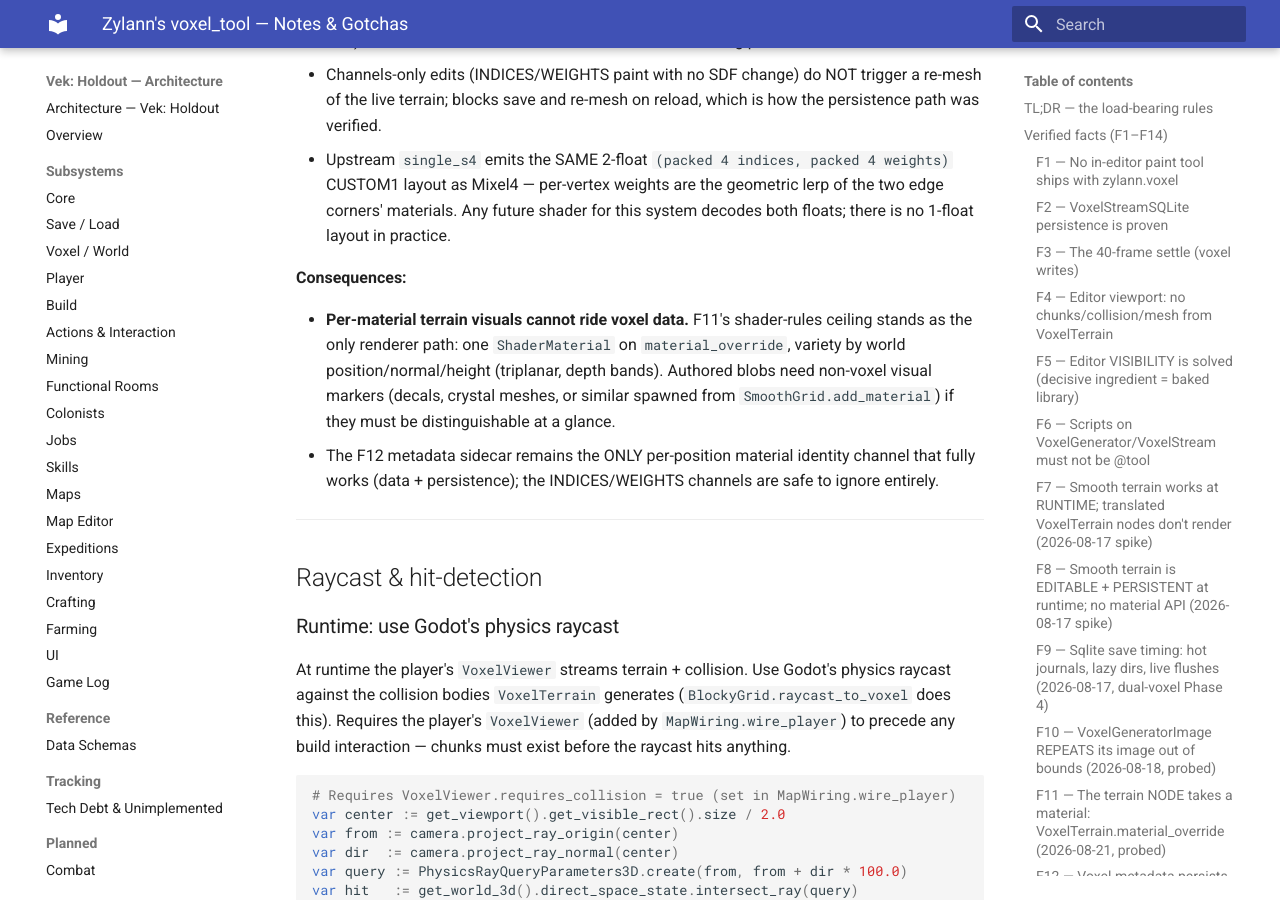
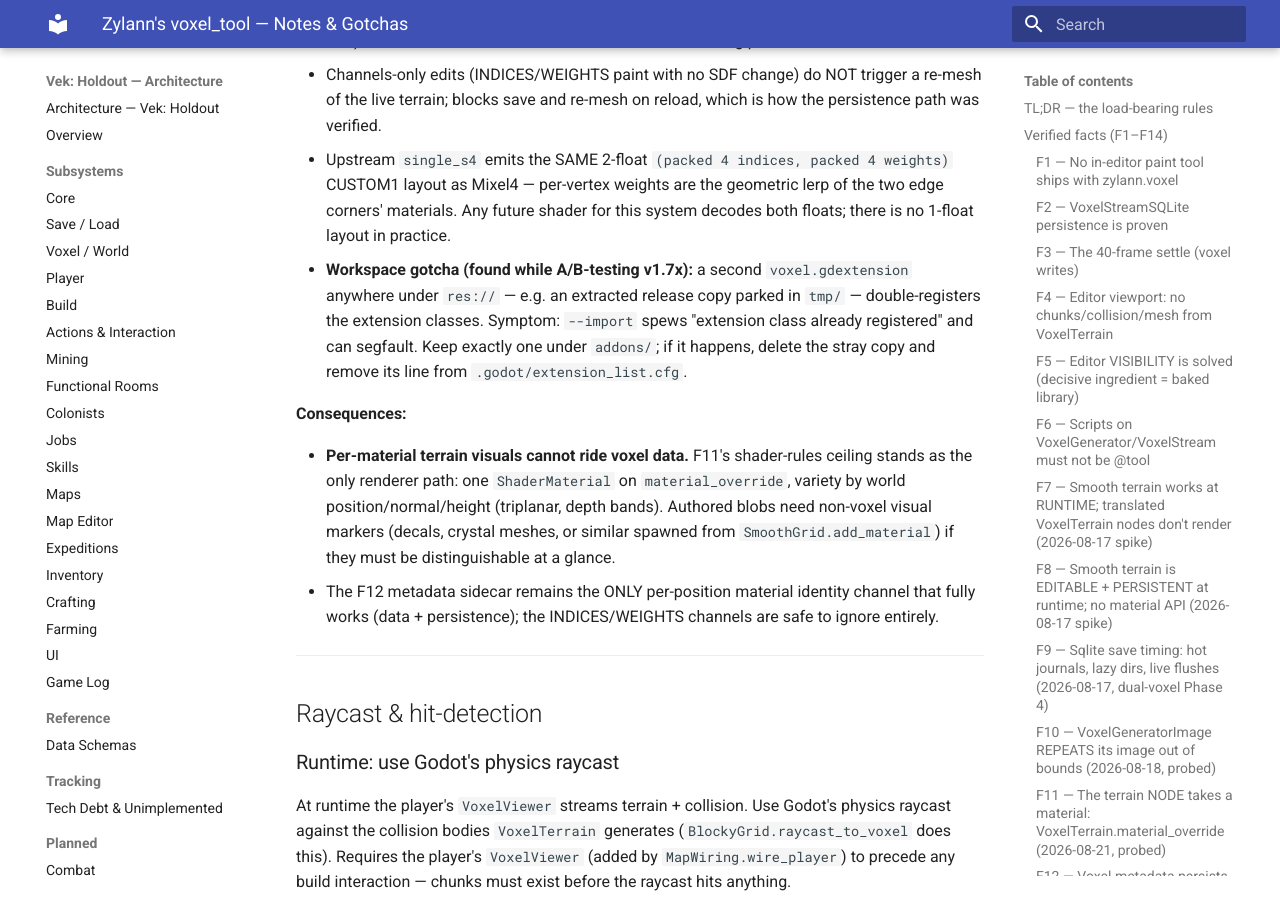
Before and after one commit to gdgonzaga/vek-holdout, an MkDocs documentation site: the page built from docs/VOXEL-TOOL-NOTES.md, in a window 1280 px wide and 900 px high, scrolled down 9732 px. Built offline with MkDocs 1.6.1 and Material for MkDocs 9.7.7, drawn with Linux system fonts in a browser that asks for light colours.

```diff
--- a/docs/VOXEL-TOOL-NOTES.md
+++ b/docs/VOXEL-TOOL-NOTES.md
@@ -410,6 +410,12 @@ emits DEFAULT texture-0 data**, never the painted channels.
   weights)` CUSTOM1 layout as Mixel4 — per-vertex weights are the geometric
   lerp of the two edge corners' materials. Any future shader for this system
   decodes both floats; there is no 1-float layout in practice.
+- **Workspace gotcha (found while A/B-testing v1.7x):** a second
+  `voxel.gdextension` anywhere under `res://` — e.g. an extracted release
+  copy parked in `tmp/` — double-registers the extension classes. Symptom:
+  `--import` spews "extension class already registered" and can segfault.
+  Keep exactly one under `addons/`; if it happens, delete the stray copy and
+  remove its line from `.godot/extension_list.cfg`.
 
 **Consequences:**
 
```
Also changed, not shown: docs/architecture/map-editor.md (+1 -1 lines), docs/architecture/tech-debt.md (+3 -0 lines).
